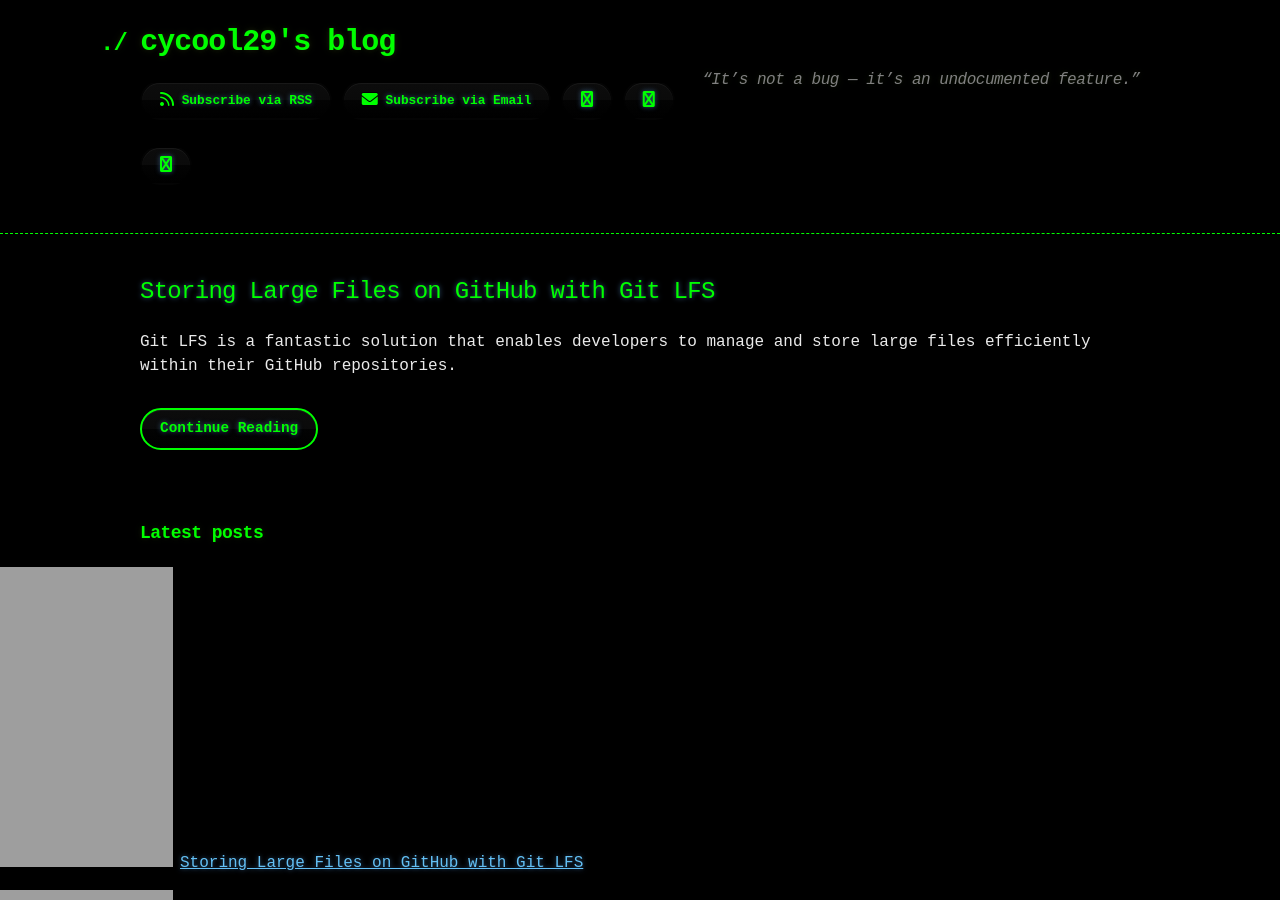
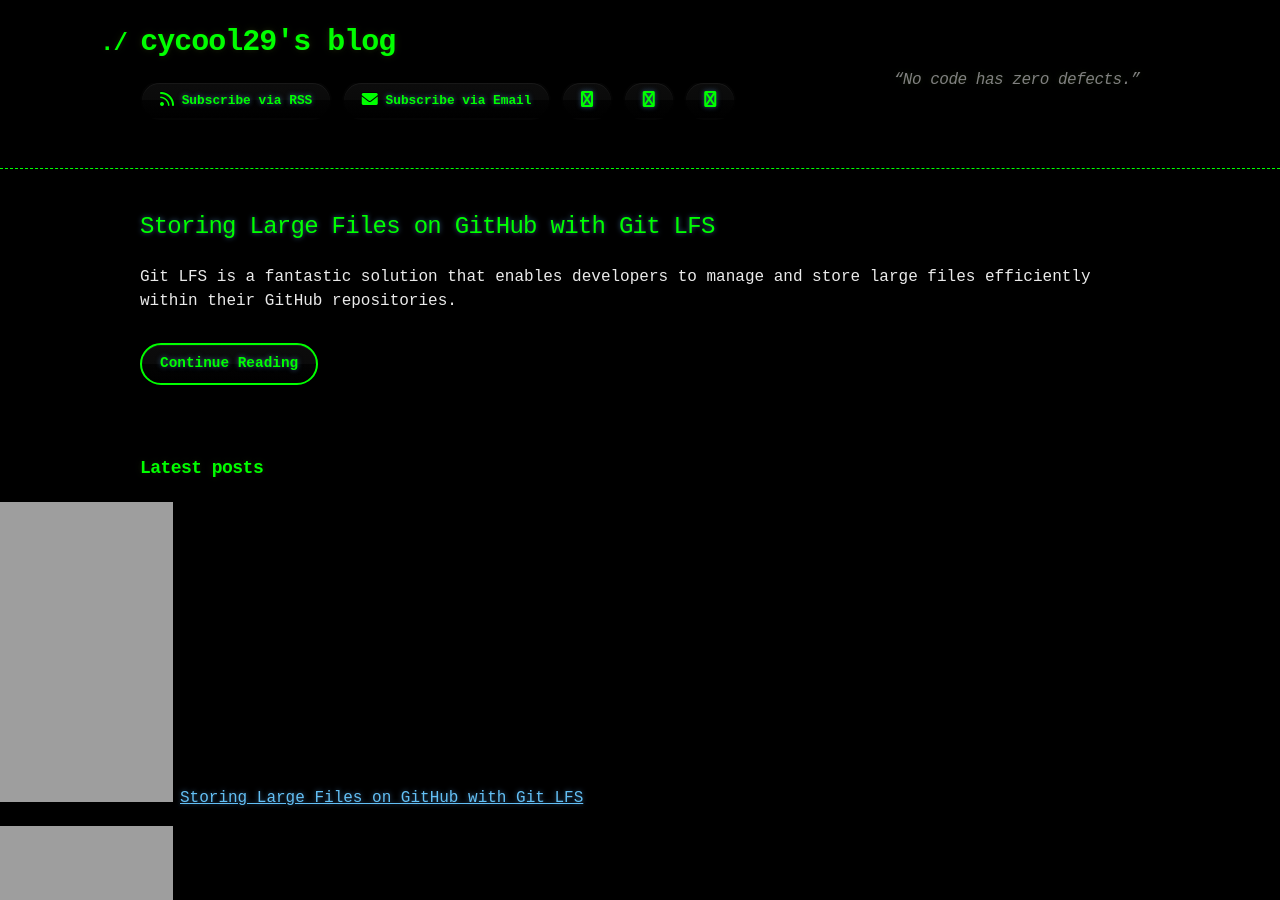
Before and after one commit to cycool29/cycool29.github.io, a Jekyll site: the page built from index.md, in a window 1280 px wide and 900 px high. Built offline with Jekyll 4.4.1, drawn with Linux system fonts in a browser that asks for light colours; a style sheet for code colours, icons or effects is not loaded.

Commit message:
Update quotes

```diff
--- a/_config.yml
+++ b/_config.yml
@@ -1,5 +1,5 @@
 title: cycool29's blog
-description: "“It’s not a bug — it’s an undocumented feature.” "
+description: "“No code has zero defects.” "
 bio: A high school student. Intermediate in Python, Git, Bash. Learning JavaScript. He/Him. "
 author: cycool29
 url: https://cycool29.github.io
```
